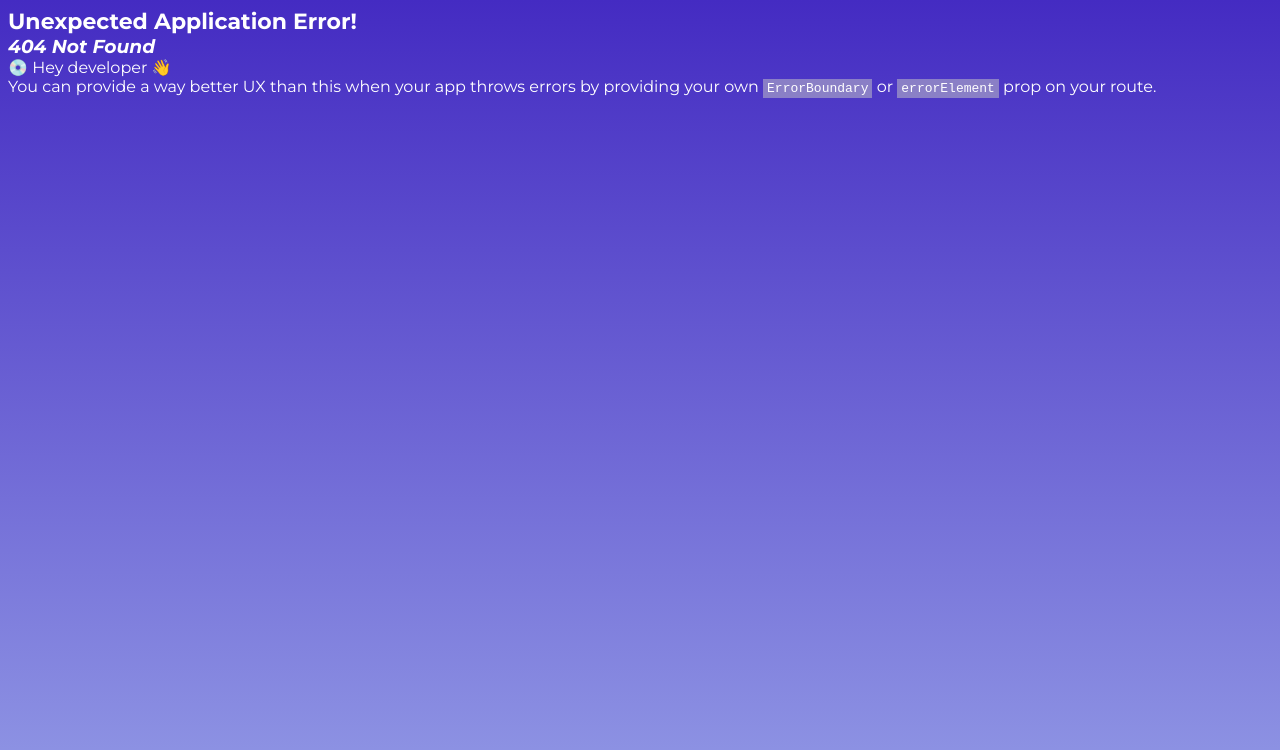
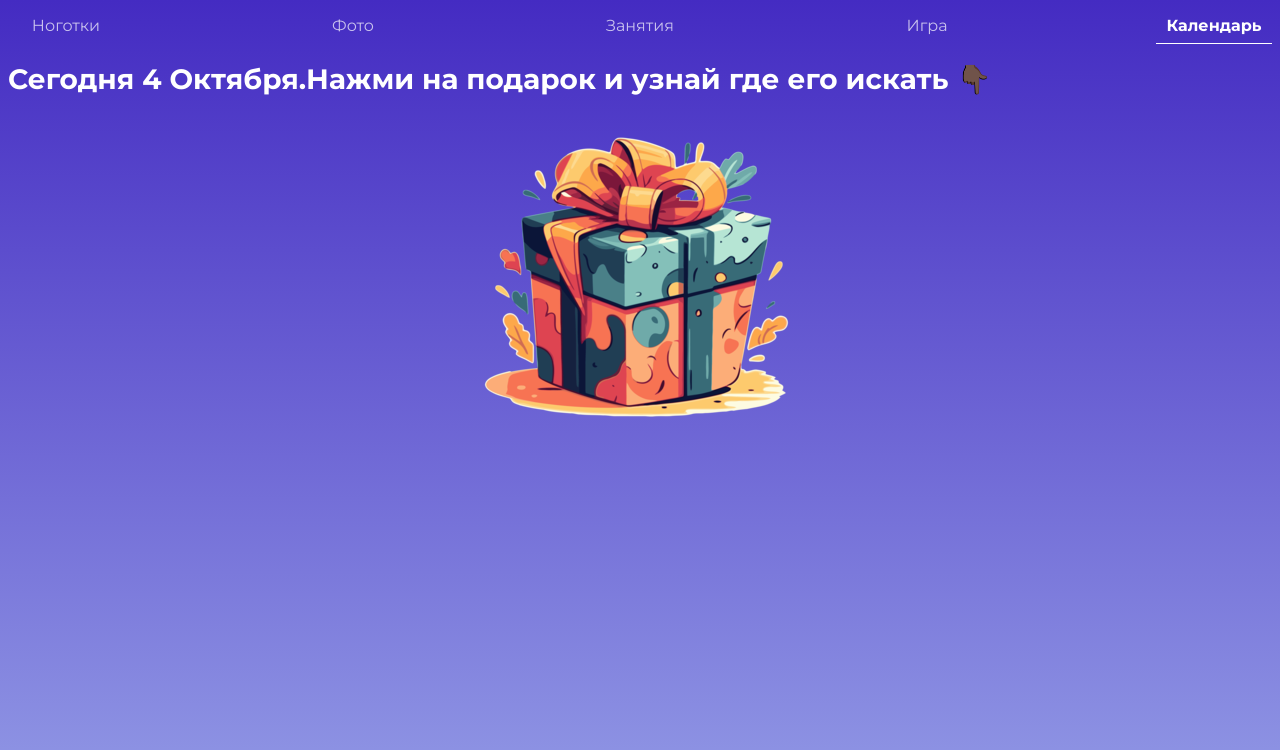
Before and after one commit to MBorkovskiy/nails-color-generator, a React (Vite) app: page /calendar in a window 1280 px wide. Before the commit this address had no page. Shown: the top 750 px of the page. Built offline with nearby package versions, Linux system fonts and the light colour scheme.

Commit message:
add calendar

```diff
--- a/src/components/Header/Header.tsx
+++ b/src/components/Header/Header.tsx
@@ -25,6 +25,12 @@ export const Header = () => {
       >
         Игра
       </NavLink>
+      <NavLink
+        to="/calendar"
+        className={({ isActive }) => (isActive ? "active" : "")}
+      >
+        Календарь
+      </NavLink>
     </header>
   );
 };
--- /dev/null
+++ b/src/pages/Calendar/Calendar.tsx
@@ -0,0 +1,70 @@
+import { useEffect, useState } from "react";
+import "./calendar.css";
+import gift from "../../assets/gift.png";
+
+const months = [
+  "Января",
+  "Февраля",
+  "Марта",
+  "Апреля",
+  "Мая",
+  "Июня",
+  "Июля",
+  "Августа",
+  "Сентября",
+  "Октября",
+  "Ноября",
+  "Декабря",
+];
+
+const giftsPlace = [
+  { day: 12, place: "Где-то" },
+  { day: 14, place: "Где-то" },
+  { day: 16, place: "Где-то" },
+  { day: 18, place: "Где-то" },
+  { day: 20, place: "Где-то" },
+  { day: 22, place: "Где-то" },
+  { day: 26, place: "Где-то" },
+  { day: 28, place: "Где-то" },
+  { day: 30, place: "Где-то" },
+];
+
+const day = new Date().getDay();
+const month = new Date().getMonth();
+const emptyGift =
+  "На сегодня для пупсика нету подарка 😔, попробуй заглянуть завтра ❤️";
+
+export const Calendar = () => {
+  const [isRotated, setIsRotated] = useState(false);
+  const [place, setPlace] = useState(emptyGift);
+
+  useEffect(() => {
+    if (month === 10) {
+      const findPlace = giftsPlace.find((gift) => gift.day === day);
+      if (findPlace) {
+        setPlace(findPlace.place);
+      }
+    }
+  }, []);
+
+  return (
+    <div className="calendar-wrapper">
+      <h1>
+        Сегодня {day} {months[month]}.Нажми на подарок и узнай где его искать 👇🏿
+      </h1>
+      <div
+        className={`flip-box${isRotated ? "-clicked" : ""}`}
+        onClick={() => setIsRotated((prev) => !prev)}
+      >
+        <div className="flip-box-inner">
+          <div className="flip-box-front">
+            <img src={gift} alt="Paris" />
+          </div>
+          <div className="flip-box-back">
+            <h2>{place}</h2>
+          </div>
+        </div>
+      </div>
+    </div>
+  );
+};
--- /dev/null
+++ b/src/pages/Calendar/calendar.css
@@ -0,0 +1,43 @@
+.calendar-wrapper {
+  width: 100%;
+  height: 100%;
+
+  .flip-box {
+    background-color: transparent;
+    width: 100%;
+    height: 360px;
+    perspective: 1000px;
+  }
+
+  .flip-box-inner {
+    position: relative;
+    width: 100%;
+    height: 100%;
+    text-align: center;
+    transition: transform 0.8s;
+    transform-style: preserve-3d;
+  }
+
+  .flip-box-clicked .flip-box-inner {
+    transform: rotateY(180deg);
+  }
+
+  .flip-box-front,
+  .flip-box-back {
+    position: absolute;
+    width: 100%;
+    height: 100%;
+    -webkit-backface-visibility: hidden;
+    backface-visibility: hidden;
+  }
+
+  .flip-box-front {
+    color: black;
+  }
+
+  .flip-box-back {
+    margin-top: 15px;
+    color: white;
+    transform: rotateY(180deg);
+  }
+}
--- a/src/router.tsx
+++ b/src/router.tsx
@@ -5,6 +5,7 @@ import { Suspense } from "react";
 import { App } from "./App";
 import { Task } from "./pages/Task/Task";
 import { Game } from "./pages/Game/Game";
+import { Calendar } from "./pages/Calendar/Calendar";
 
 export const AppRouter = () =>
   createBrowserRouter([
@@ -31,6 +32,10 @@ export const AppRouter = () =>
           path: "/game",
           element: <Game />,
         },
+        {
+          path: "/calendar",
+          element: <Calendar />,
+        },
       ],
     },
   ]);
```
Also changed, not shown: src/assets/gift.avif (added), src/assets/gift.png (added).
